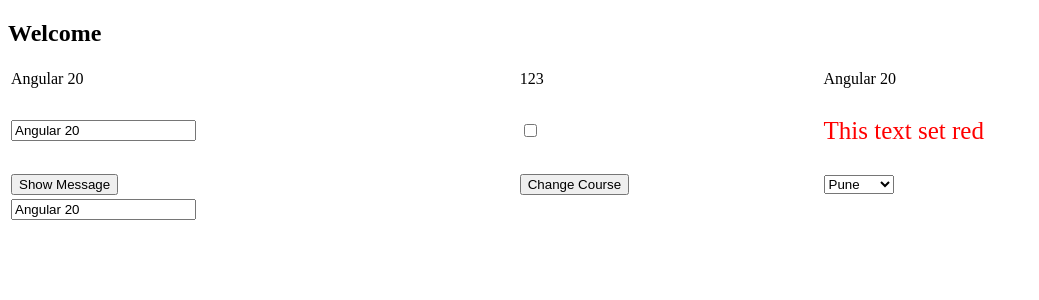
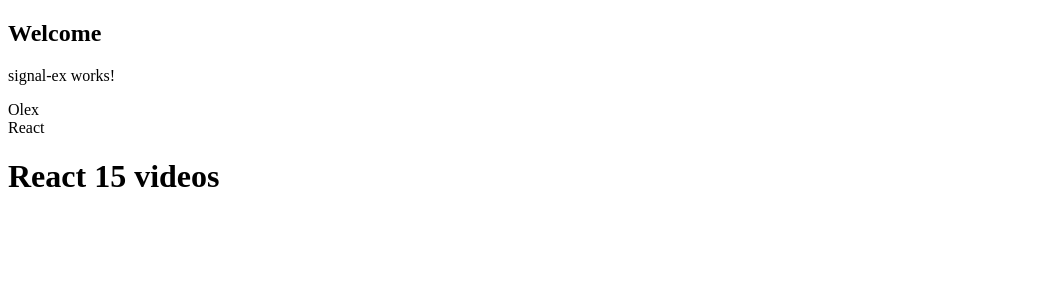
Before and after one commit to NeedGOOD/angular-20-test, an Angular app: page / in a window 1280 px wide. Shown: the top 300 px of the page, without its empty margins (0-1039 px from the left). Built offline with nearby package versions, Linux system fonts and the light colour scheme.

Commit message:
feat: signal in angular

```diff
--- a/src/app/app.html
+++ b/src/app/app.html
@@ -1,3 +1,3 @@
 <h2>Welcome</h2>
 
-<app-data-binding></app-data-binding>
+<app-signal-ex></app-signal-ex>
--- a/src/app/app.ts
+++ b/src/app/app.ts
@@ -3,10 +3,11 @@
 import { Admin } from "./components/admin/admin";
 import { User } from './components/user/user';
 import { DataBinding } from "./components/data-binding/data-binding";
+import { SignalEx } from './components/signal-ex/signal-ex';
 
 @Component({
   selector: 'app-root',
-  imports: [RouterOutlet, Admin, User, DataBinding],
+  imports: [SignalEx],
   templateUrl: './app.html',
   styleUrl: './app.css'
 })
--- /dev/null
+++ b/src/app/components/signal-ex/signal-ex.html
@@ -0,0 +1,11 @@
+<p>signal-ex works!</p>
+
+<span>{{firstName}}</span>
+
+<br>
+
+<span>{{courseName()}}</span>
+
+<br>
+
+<h1>{{courseDetails()}}</h1>
--- /dev/null
+++ b/src/app/components/signal-ex/signal-ex.ts
@@ -0,0 +1,30 @@
+import { Component, computed, signal } from '@angular/core';
+
+@Component({
+  selector: 'app-signal-ex',
+  imports: [],
+  templateUrl: './signal-ex.html',
+  styleUrl: './signal-ex.css'
+})
+export class SignalEx {
+  firstName: string = 'Vlad';
+  produceName = 'Moto';
+
+  courseName = signal<string>('Angular');
+
+  courseDuration = signal('15 videos');
+
+  courseDetails = computed(() => this.courseName() + " " + this.courseDuration());
+
+  constructor() {
+    this.firstName = 'Olex';
+    console.log(this.firstName);
+
+    console.log(this.courseName());
+    setTimeout(() => {
+      this.courseName.set('React');
+    }, 5000);
+    console.log(this.courseName());
+
+  }
+}
```
Also changed, not shown: src/app/components/signal-ex/signal-ex.css (added), 1 other file (tests, documents, lock files or other folders).
